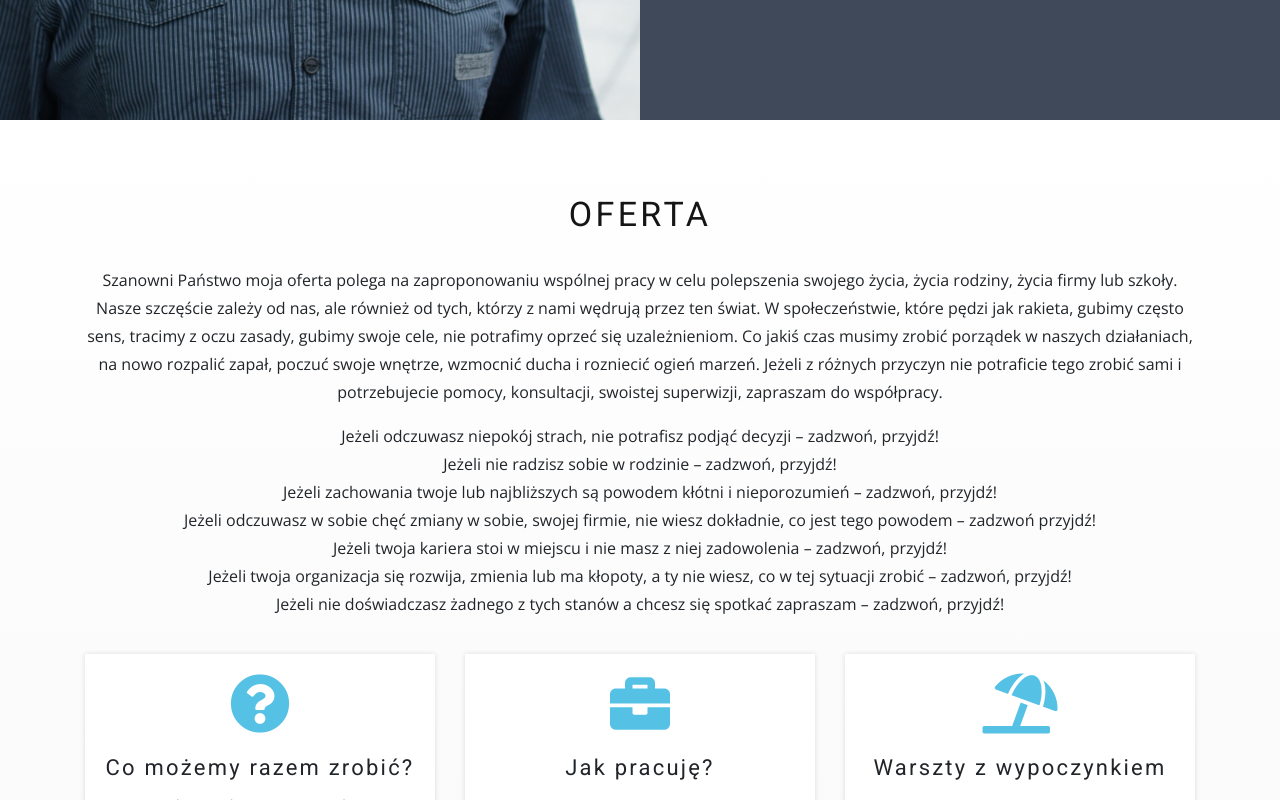
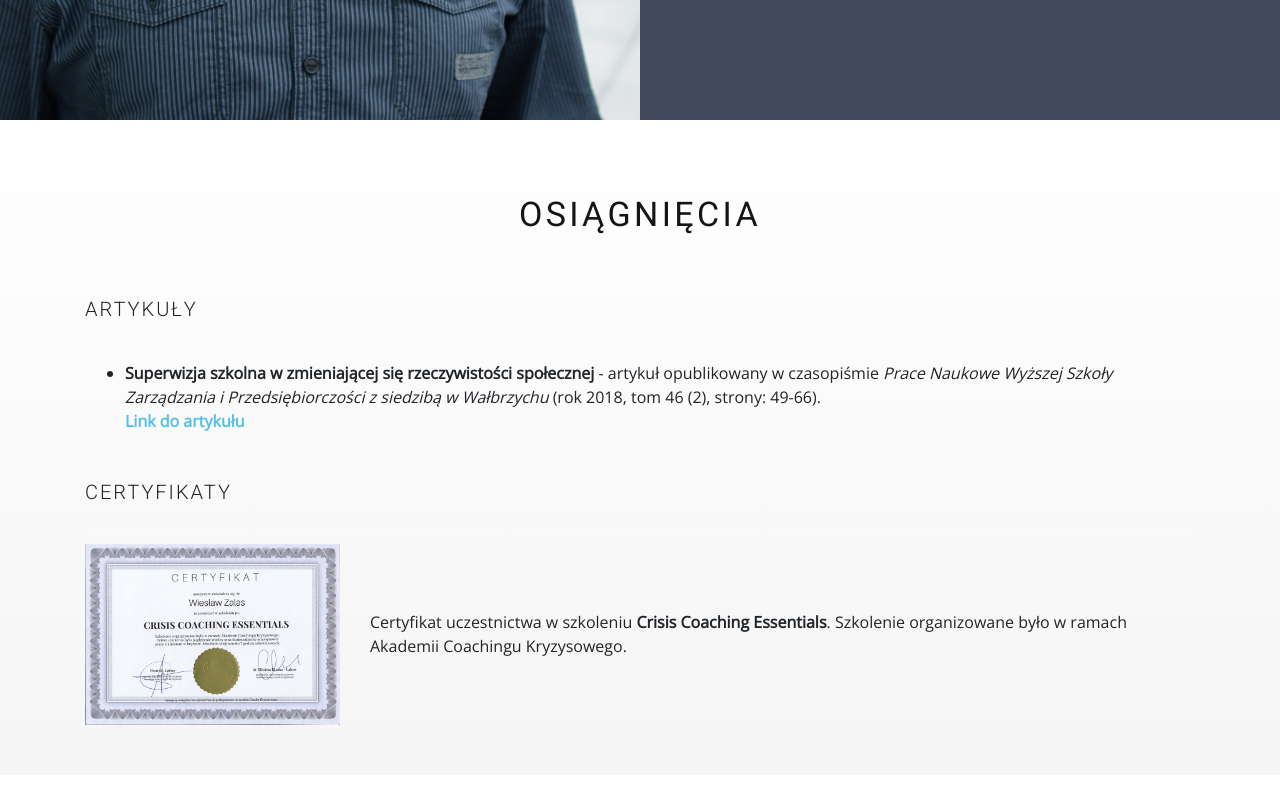
Before and after one commit to BartlomiejZalas/wieslawzalas, a React (Create React App) app: page / in a window 1280 px wide. Shown: the part 700-1500 px from the top of the page. Built offline with nearby package versions, Linux system fonts and the light colour scheme.

Commit message:
achievement section added

```diff
--- a/src/components/App/App.js
+++ b/src/components/App/App.js
@@ -6,6 +6,7 @@ import About from '../Pages/About/About';
 import Prices from '../Pages/Prices/Prices';
 import Contact from '../Pages/Contact/Contact';
 import Offer from '../Pages/Offer/Offer';
+import Achievements from '../Pages/Achievements/Achievements';
 
 class App extends Component {
   render() {
@@ -14,6 +15,7 @@ class App extends Component {
       <div className="Page">
         <NavBar />
         <About />
+        <Achievements />
         <Offer />
         <Prices/>
         <Contact/>
--- /dev/null
+++ b/src/components/Pages/Achievements/Achievements.css
@@ -0,0 +1,27 @@
+section.achievements {
+    padding: 50px 0;
+    background: linear-gradient(#FFF, rgba(0, 0, 0, .04));
+}
+
+section.achievements a {
+    color: var(--main);
+    font-weight: bold;
+}
+
+section.achievements h3 {
+    letter-spacing: .1em;
+    font-size: 20px;
+    padding: 30px 0;
+    font-weight: 300;
+    text-transform: uppercase;
+    border-bottom: 1px solid rgba(255, 255, 255, .5);
+}
+
+section.achievements .certificates img {
+    width: 100%;
+}
+
+section.achievements .certificates-description {
+    display: flex;
+    align-items: center;
+}
--- /dev/null
+++ b/src/components/Pages/Achievements/Achievements.js
@@ -0,0 +1,40 @@
+import React from 'react';
+
+import './Achievements.css';
+
+const Achievements = () => {
+    return (
+        <section name="achievements" className="achievements">
+            <div className="container">
+                <div className="row">
+                    <div className="col">
+                        <h2 className="section-title text-center">Osiągnięcia</h2>
+                        <h3>Artykuły</h3>
+                        <ul>
+                            <li>
+                                <strong>Superwizja szkolna w zmieniającej się rzeczywistości społecznej</strong> - artykuł opublikowany w czasopiśmie <em>Prace Naukowe Wyższej Szkoły Zarządzania i Przedsiębiorczości z siedzibą w Wałbrzychu</em> (rok 2018, tom 46 (2), strony: 49-66). <br />
+                                <a href="http://bazekon.icm.edu.pl/bazekon/element/bwmeta1.element.ekon-element-000171549401" target="blank">Link do artykułu</a>
+                            </li>
+                        </ul>
+                        <h3>Certyfikaty</h3>
+                        <div className="row">
+                            <div className="col col-lg-3 certificates">
+                                <a href={require('./cert1.png')} target="blank">
+                                    <img src={require('./cert1.png')} alt="Certyfikat Crisis Coaching Essentials" />
+                                </a>
+                            </div>
+                            <div className="col col-lg-9 certificates-description">
+                                <div>
+                                    Certyfikat uczestnictwa w szkoleniu <strong>Crisis Coaching Essentials</strong>.
+                                    Szkolenie organizowane było w ramach Akademii Coachingu Kryzysowego.
+                                </div>
+                            </div>
+                        </div>
+                    </div>
+                </div>
+            </div>
+        </section>
+    )
+}
+
+export default Achievements
--- a/src/components/Pages/Contact/Contact.css
+++ b/src/components/Pages/Contact/Contact.css
@@ -5,7 +5,7 @@ section.contact {
 }
 
 section.contact h3 {
-    letter-spacing: .2em;
+    letter-spacing: .1em;
     font-size: 20px;
     margin: 0 0 30px 0;
     padding: 30px 0;
```
Also changed, not shown: src/components/Pages/Achievements/cert1.png (added), 12 other files (tests, documents, lock files or other folders).
